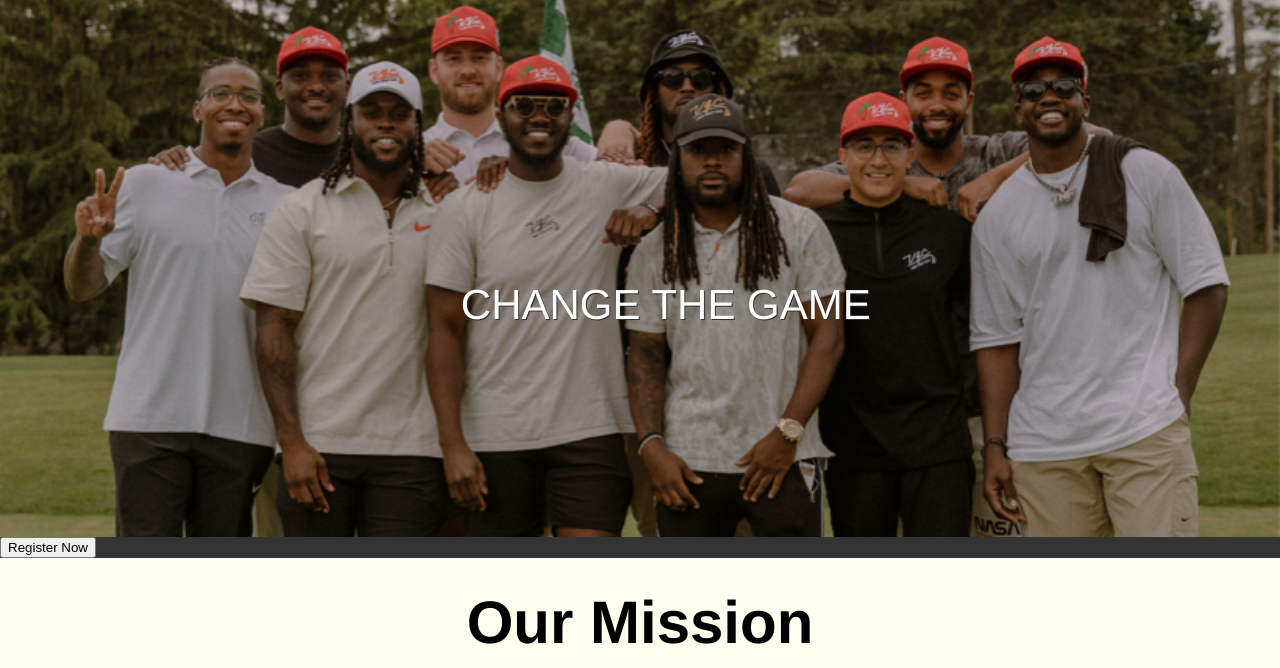
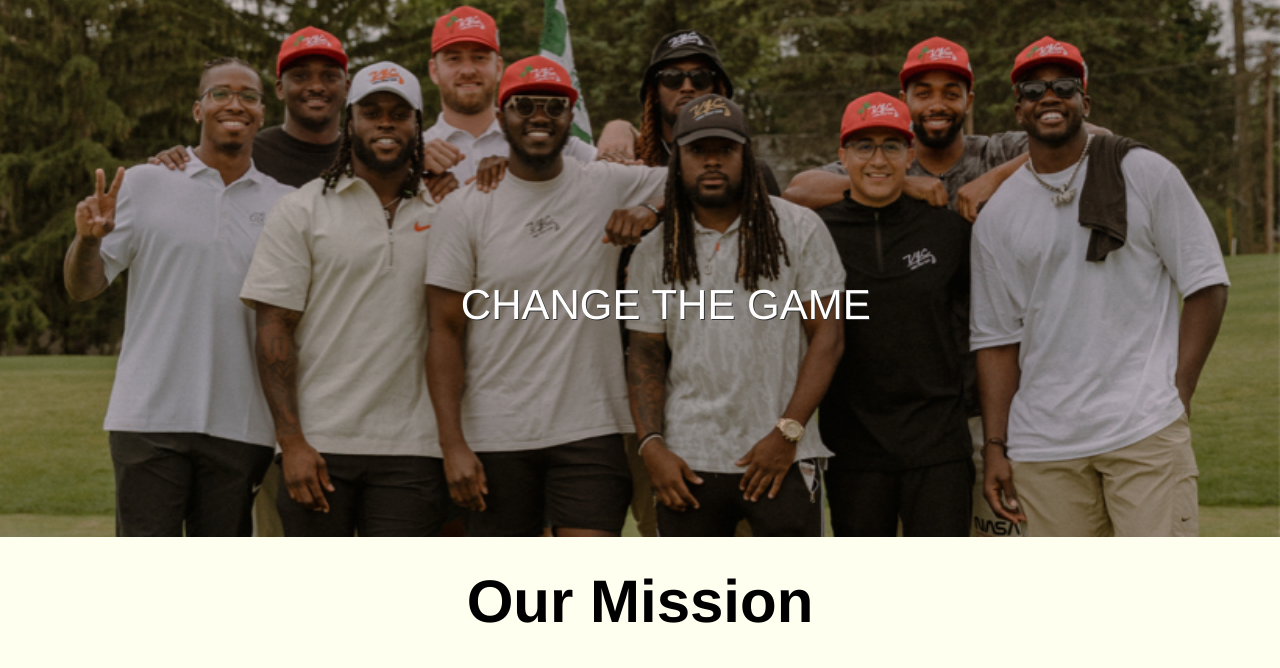
Before and after one commit to emilj858/VibezGolfClub, a website: page index.html in a window 1280 px wide. Shown: the part 103-771 px from the top of the page. Drawn offline with Linux system fonts and the light colour scheme.

Commit message:
removing register button

```diff
--- a/index.html
+++ b/index.html
@@ -61,13 +61,6 @@
              <div class="flyer"></div>
         </div> -->
 
-        <!-- <a target="_blank" href="https://vibezgolfclub.hubspotpagebuilder.com/vibez-on-the-rise-tournament-registration?fbclid=PAAabr6plDVnSe_xlwWaT0YRHIs1jNc5MvdQ0NtnxiNvY3I7zUngM41GqgoBc_aem_ATafEdaX_uwFmK5gcNb0Kf-7bQZv0qsPNpXBFxWywmXnghvGv-zMwf7FJBkAK5K-cQA">
-        <div class="tourney-section">
-
-        </div> -->
-
-    </a>
-    <button class="register">Register Now</button>
 
          <div class="motto-section">
             <h1 class="motto-header">Our Mission</h1>
```
